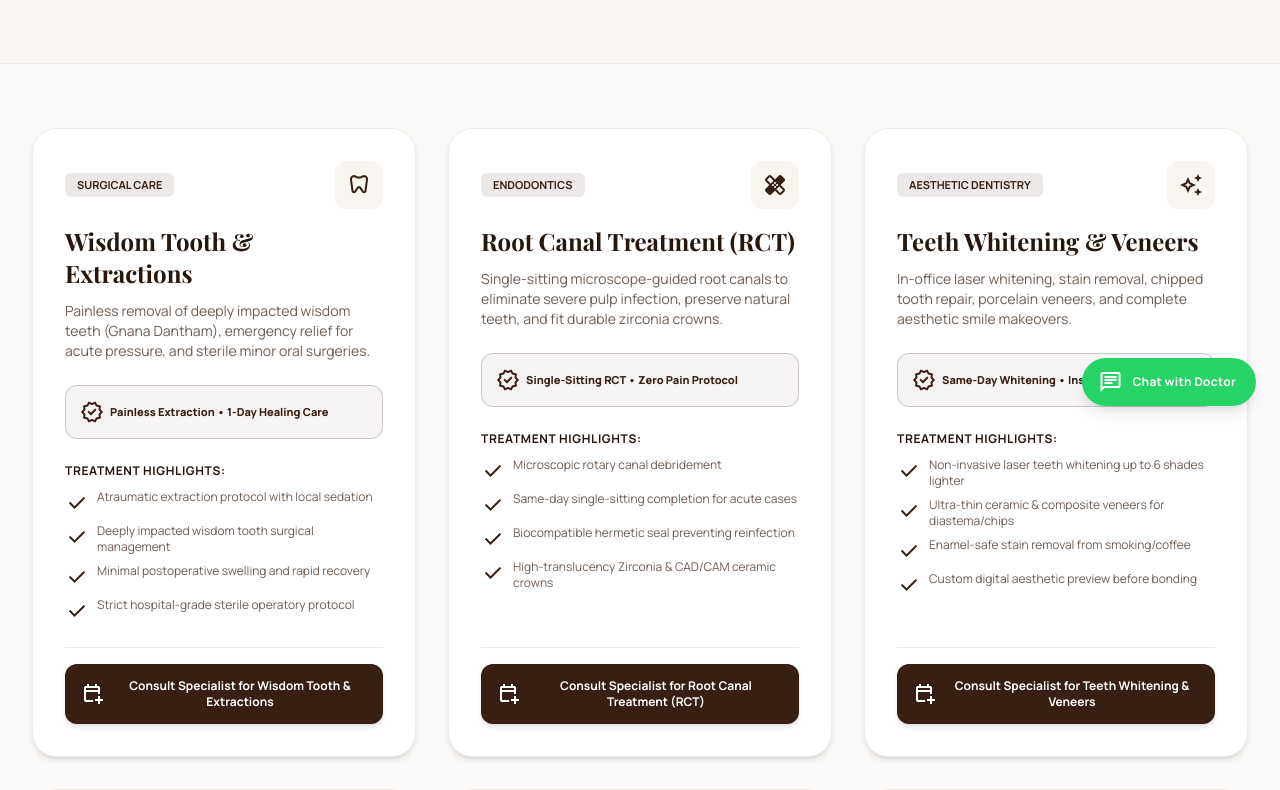
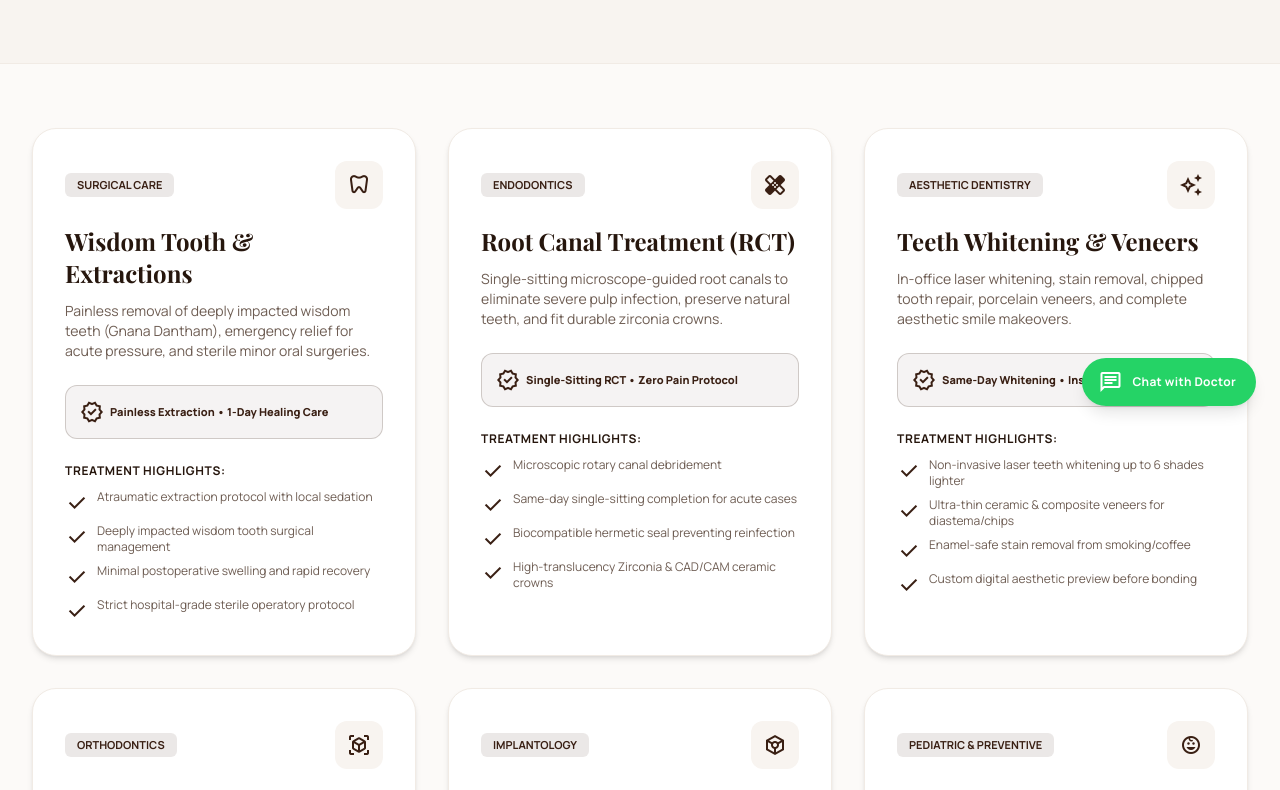
Before and after one commit to uniscaledigital/sunshine-dentals, a React (Vite) app: page /treatments in a window 1280 px wide. Shown: the part 370-1160 px from the top of the page. Built offline with nearby package versions, Linux system fonts and the light colour scheme; a web font is replaced by a local one.

Commit message:
feat: remove consult specialist buttons from treatments page

```diff
--- a/src/pages/TreatmentsPage.tsx
+++ b/src/pages/TreatmentsPage.tsx
@@ -1,5 +1,4 @@
 import React, { useState } from 'react';
-import { Link } from 'react-router-dom';
 import { services } from '../config/clinicData';
 
 export const TreatmentsPage: React.FC = () => {
@@ -48,7 +47,7 @@ export const TreatmentsPage: React.FC = () => {
       </section>
 
       {/* Services Grid */}
-      <section className="w-full max-w-[1280px] mx-auto px-4 lg:px-8 pb-12">
+      <section className="w-full max-w-[1280px] mx-auto px-4 lg:px-8 pb-16">
         <div className="grid grid-cols-1 md:grid-cols-2 lg:grid-cols-3 gap-8">
           {filteredServices.map((service) => (
             <div
@@ -82,7 +81,7 @@ export const TreatmentsPage: React.FC = () => {
                 </div>
 
                 {/* Key Clinical Features */}
-                <div className="mb-6">
+                <div>
                   <p className="text-xs font-bold text-on-surface uppercase tracking-wider mb-2.5">
                     Treatment Highlights:
                   </p>
@@ -97,16 +96,6 @@ export const TreatmentsPage: React.FC = () => {
                 </div>
               </div>
 
-              <div className="pt-4 border-t border-surface-container">
-                <Link
-                  to={`/book-appointment?treatment=${service.id}`}
-                  className="w-full text-center py-3.5 px-4 rounded-xl font-bold text-xs bg-primary hover:bg-primary-container text-white shadow-md transition-all flex items-center justify-center gap-2 transform active:scale-95"
-                >
-                  <span className="material-symbols-outlined text-[18px]">calendar_add_on</span>
-                  <span>Consult Specialist for {service.name}</span>
-                </Link>
-              </div>
-
             </div>
           ))}
         </div>
```
